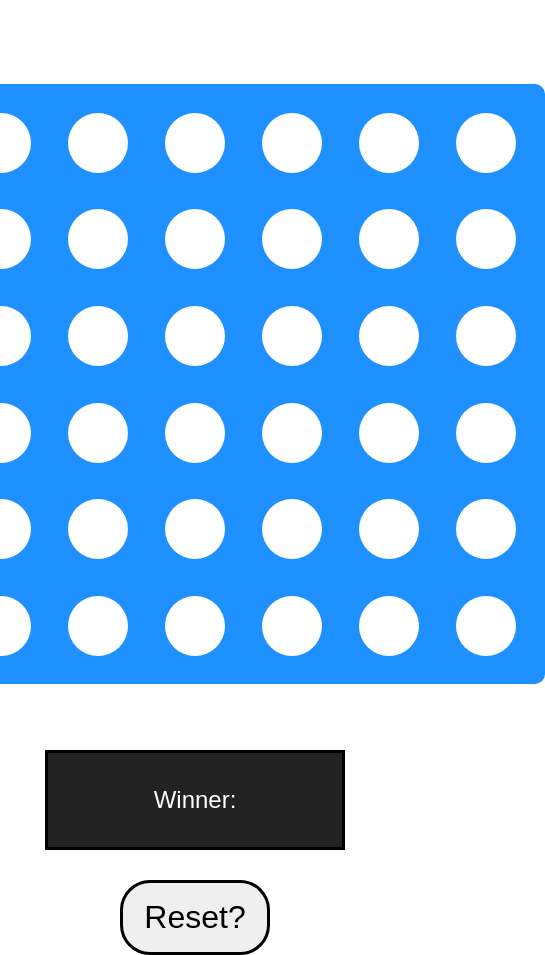
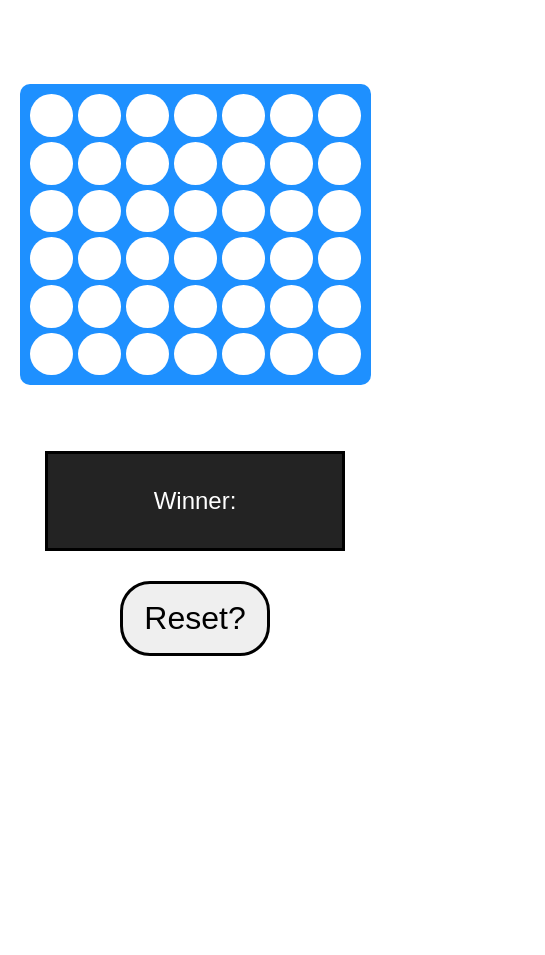
Before and after one commit to shourya0pratap/connect-four, a plain HTML site: page index.html in a window 390 px wide. Shown: the whole page, 545 px wide, since content can reach past the window. After the commit the page ends 844 px from the top, so only its background shows below. Drawn offline with Linux system fonts and the light colour scheme.

Commit message:
Refactored styling for a responsive approach

```diff
--- a/style.css
+++ b/style.css
@@ -19,23 +19,23 @@
   grid-template-columns: repeat(7, 1fr);
   grid-template-rows: repeat(6, 1fr);
   /*
-    Defining the width and height
-    700px width allots 100px to each column
-    600px height allots 100px to each row
+   Dimensions using a Responsive approach
     */
-  width: 700px;
-  height: 600px;
+  width: 90vw;
+  max-width: 600px;
+  aspect-ratio: 7/6;
   background-color: dodgerblue;
   padding: 10px;
   border-radius: 10px;
   justify-items: center;
   align-items: center;
+  gap: 5px;
 }
 
 .slot {
   position: relative;
-  width: 60px;
-  height: 60px;
+  width: 100%;
+  height: 100%;
   background-color: white;
   border-radius: 50%;
   margin: 5px;
```
